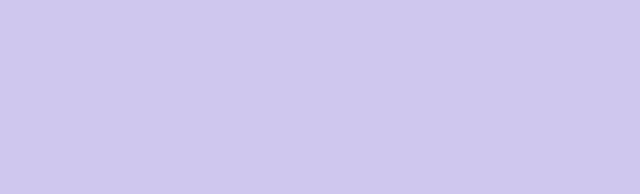
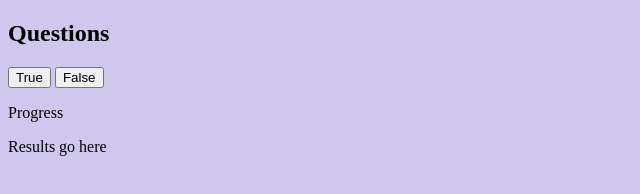
Before and after one commit to EMHMoloney/Quiz-Project2, a plain HTML site: page index.html in a window 1280 px wide. Shown: the whole page, without its empty margins (0-640 px from the left). Drawn offline with Linux system fonts and the light colour scheme.

Commit message:
Add intitial HTML for question area, answer buttons and results display

```diff
--- a/index.html
+++ b/index.html
@@ -8,6 +8,29 @@
     <title>Document</title>
 </head>
 <body>
+  <div class = "container">
+    <div class = "quizArea">
+        <div class = "questionArea">
+            <h2>Questions</h2>
+        </div>
+    </div>
+    <div class = "choice">
+        <button id = "true">True</button>
+        <button id = "false">False</button>
+    </div>
+  </div>
+  <div id = "progress">
+    <p>Progress</p>
+  </div>
+  <div id = "results">
+    <p>Results go here</p>
+  </div>
+
+
+
+
+
+
   <script src="assets/js/script.js"></script>
 </body>
 </html>
```
